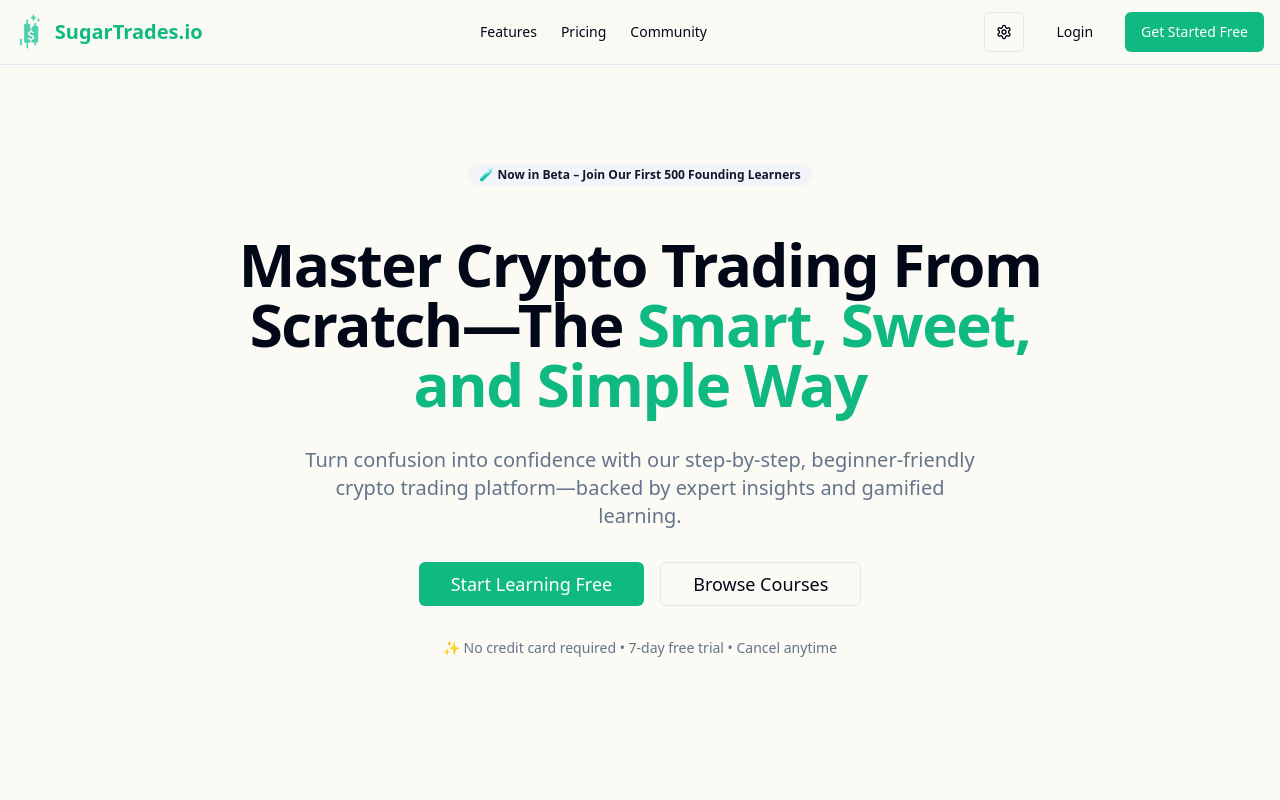
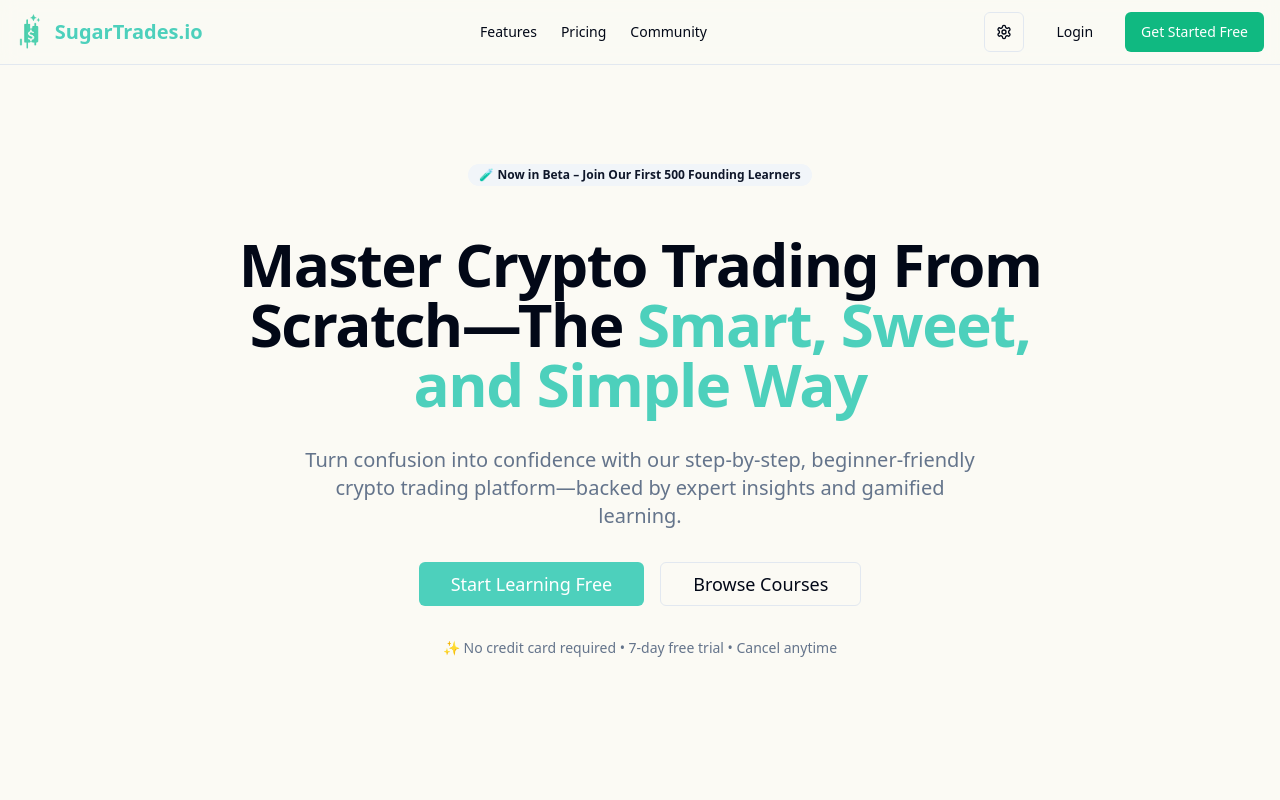
Before and after one commit to sugartrades/sugar-flow-academy, a React (Vite) app: page / in a window 1280 px wide. Shown: the top 800 px of the page. Built offline with nearby package versions, Linux system fonts and the light colour scheme.

Commit message:
Fix: Update green color to match logo
Updated the primary green color across the site to match the logo's green. Modified the color variables in `tailwind.config.ts` and `src/index.css`.

```diff
--- a/tailwind.config.ts
+++ b/tailwind.config.ts
@@ -1,4 +1,3 @@
-
 import type { Config } from "tailwindcss";
 
 export default {
@@ -26,18 +25,18 @@ export default {
 				background: 'hsl(var(--background))',
 				foreground: 'hsl(var(--foreground))',
 				primary: {
-					DEFAULT: '#10B981',
+					DEFAULT: '#4DD0BC',
 					foreground: '#ffffff',
-					50: '#ECFDF5',
-					100: '#D1FAE5',
-					200: '#A7F3D0',
-					300: '#6EE7B7',
-					400: '#34D399',
-					500: '#10B981',
-					600: '#059669',
-					700: '#047857',
-					800: '#065F46',
-					900: '#064E3B'
+					50: '#F0FDFA',
+					100: '#CCFBF1',
+					200: '#99F6E4',
+					300: '#5EEAD4',
+					400: '#2DD4BF',
+					500: '#4DD0BC',
+					600: '#0D9488',
+					700: '#0F766E',
+					800: '#115E59',
+					900: '#134E4A'
 				},
 				secondary: {
 					DEFAULT: 'hsl(var(--secondary))',
```
